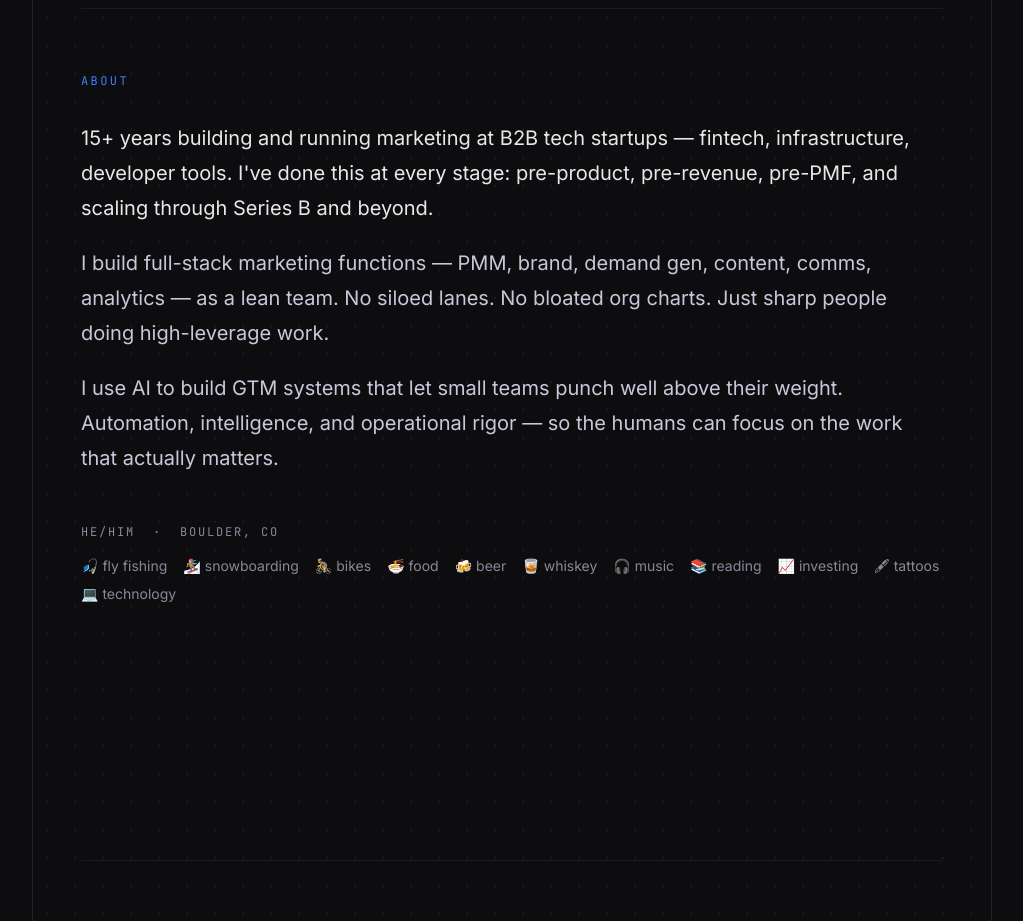
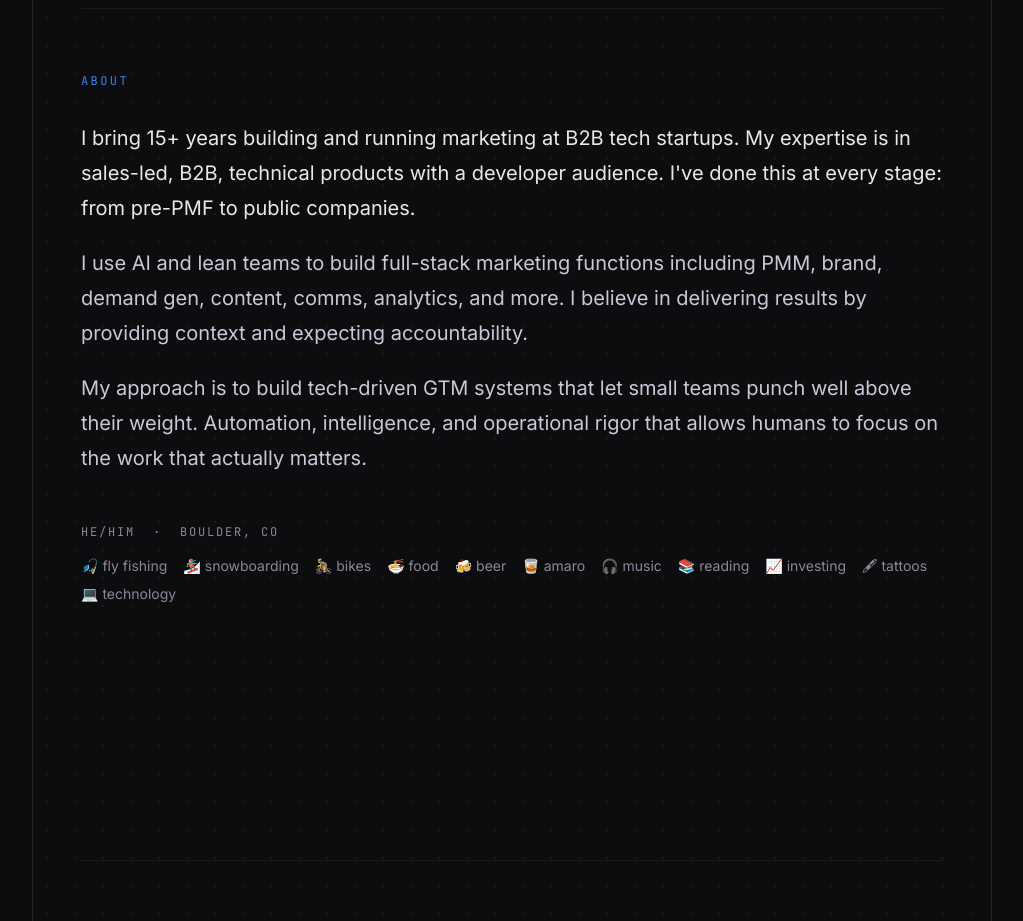
Before and after one commit to jefflesser/jefflesser.com, a Next.js app: page / in a window 1280 px wide. Shown: the part 920-1841 px from the top of the page, without its empty margins (128-1151 px from the left). Built offline with nearby package versions, Linux system fonts and the light colour scheme.

Commit message:
Update about.tsx

```diff
--- a/components/about.tsx
+++ b/components/about.tsx
@@ -9,7 +9,7 @@ const interests = [
   { emoji: "🚴", label: "bikes" },
   { emoji: "🍜", label: "food" },
   { emoji: "🍻", label: "beer" },
-  { emoji: "🥃", label: "whiskey" },
+  { emoji: "🥃", label: "amaro" },
   { emoji: "🎧", label: "music" },
   { emoji: "📚", label: "reading" },
   { emoji: "📈", label: "investing" },
@@ -58,28 +58,27 @@ export function About() {
           className="font-sans text-lg leading-relaxed md:text-xl"
           style={{ color: "#e8e8e8", fontWeight: 400, lineHeight: "1.75" }}
         >
-          15+ years building and running marketing at B2B tech startups —
-          fintech, infrastructure, developer tools. I&apos;ve done this at every
-          stage: pre-product, pre-revenue, pre-PMF, and scaling through Series B
-          and beyond.
+          I bring 15+ years building and running marketing at B2B tech startups. My
+          expertise is in sales-led, B2B, technical products with a developer audience.
+          I&apos;ve done this at every stage: from pre-PMF to public companies.
         </p>
 
         <p
           className="font-sans text-lg leading-relaxed md:text-xl"
           style={{ color: "#c8c8d8", fontWeight: 400, lineHeight: "1.75" }}
         >
-          I build full-stack marketing functions — PMM, brand, demand gen,
-          content, comms, analytics — as a lean team. No siloed lanes. No
-          bloated org charts. Just sharp people doing high-leverage work.
+          I use AI and lean teams to build full-stack marketing functions including
+          PMM, brand, demand gen, content, comms, analytics, and more. I believe in
+          delivering results by providing context and expecting accountability.
         </p>
 
         <p
           className="font-sans text-lg leading-relaxed md:text-xl"
           style={{ color: "#c8c8d8", fontWeight: 400, lineHeight: "1.75" }}
         >
-          I use AI to build GTM systems that let small teams punch well above
-          their weight. Automation, intelligence, and operational rigor — so the
-          humans can focus on the work that actually matters.
+          My approach is to build tech-driven GTM systems that let small teams punch
+          well above their weight. Automation, intelligence, and operational rigor that
+          allows humans to focus on the work that actually matters.
         </p>
       </motion.div>
 
```
